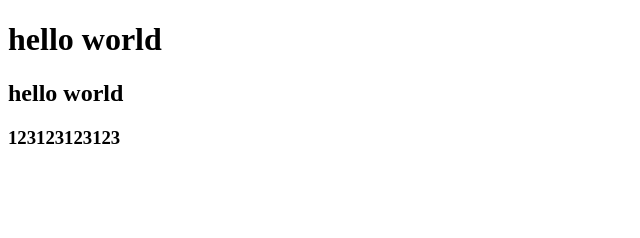
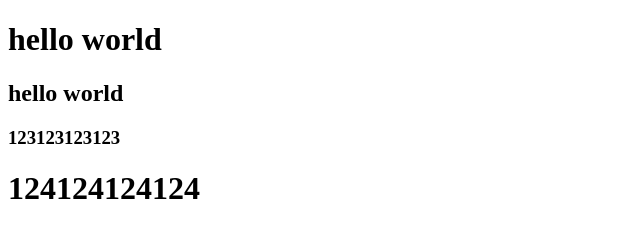
Before and after one commit to KennethAduan/123, a plain HTML site: page index.html in a window 1280 px wide. Shown: the whole page, without its empty margins (0-640 px from the left). Drawn offline with Linux system fonts and the light colour scheme.

Commit message:
h1 123123 chabe

```diff
--- a/index.html
+++ b/index.html
@@ -10,5 +10,6 @@
     <h1>hello world</h1>
     <h2>hello world</h2>
     <h3>123123123123</h3>
+    <h1>124124124124</h1>
 </body>
 </html>
```
